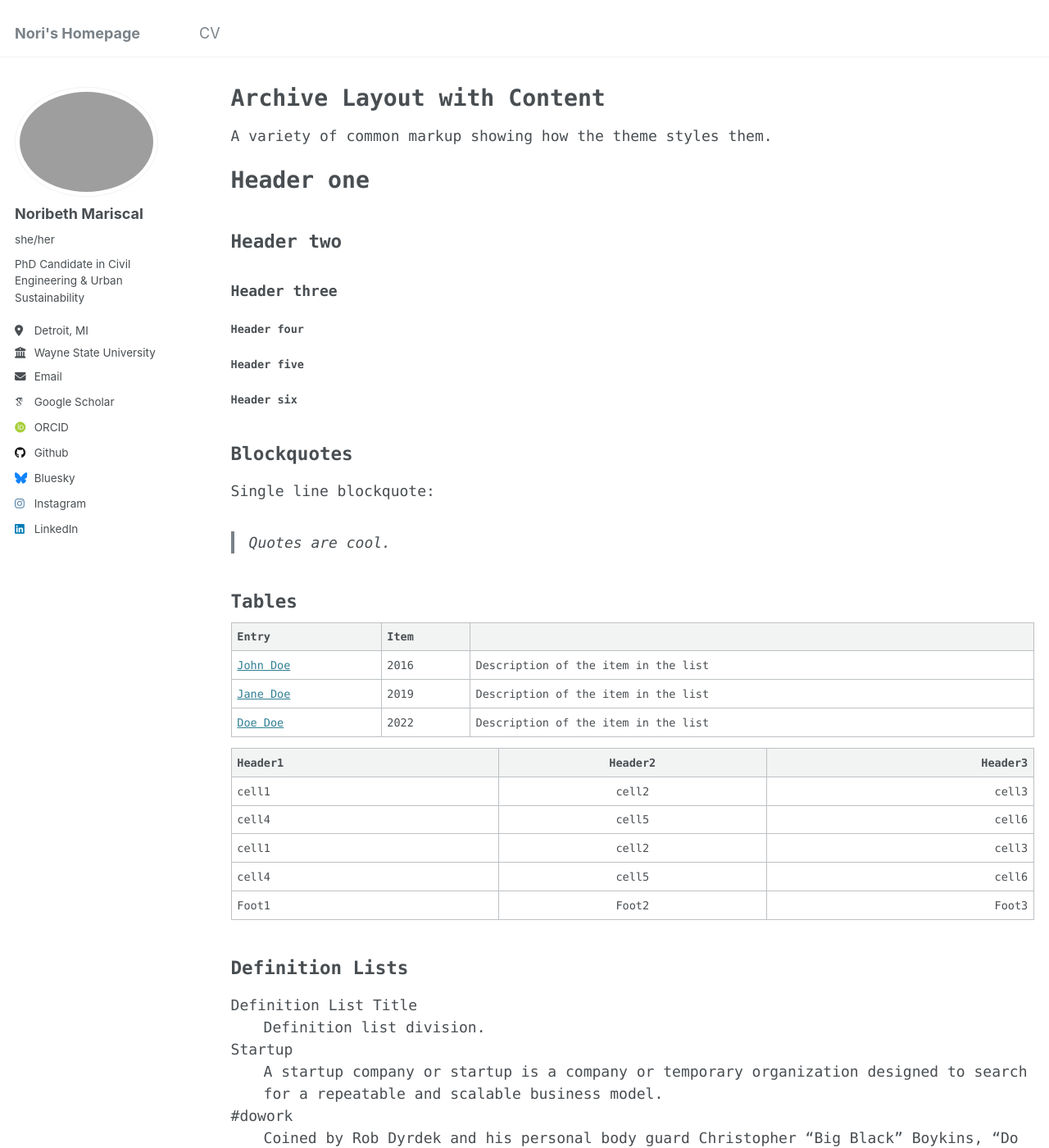
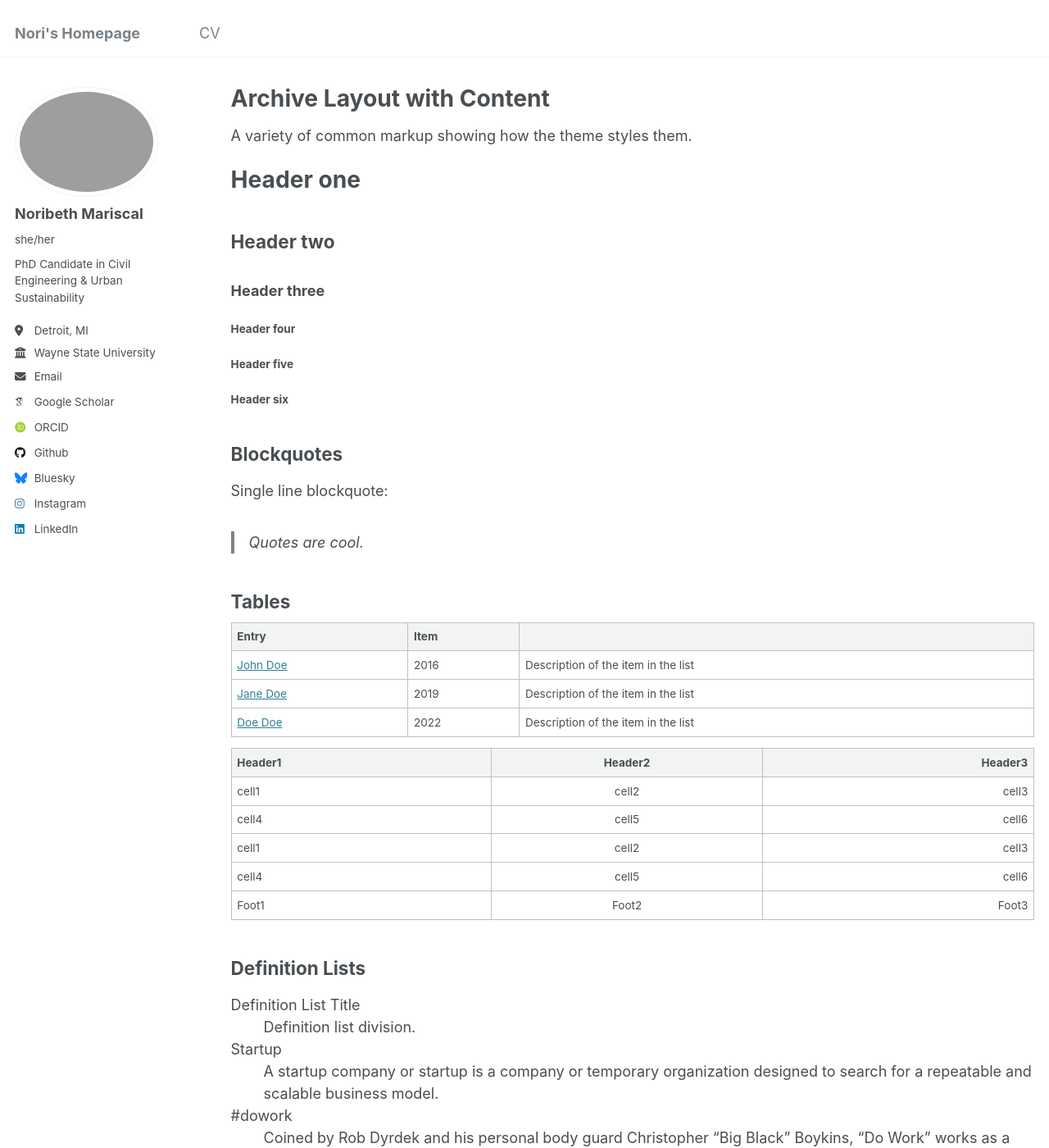
Before and after one commit to noribeth-m/noribeth-m.github.io, a Jekyll site: the page built from _pages/archive-layout-with-content.md, in a window 1280 px wide and 1400 px high. Shown: the whole window at 82% size. Built offline with Jekyll 4.4.1, drawn with Linux system fonts in a browser that asks for light colours; some web fonts are replaced.

Commit message:
Update _variables.scss

```diff
--- a/_sass/_variables.scss
+++ b/_sass/_variables.scss
@@ -28,9 +28,9 @@ $bodoni                     : "Bodoni MT", serif;
 $calisto                    : "Calisto MT", serif;
 $garamond                   : Garamond, serif;
 
-$global-font-family         : $monospace;
-$header-font-family         : $monospace;
-$caption-font-family        : $monospace;
+$global-font-family         : $sans-serif;
+$header-font-family         : $sans-serif;
+$caption-font-family        : $serif;
 
 /* type scale */
 $type-size-1                : 2.441em;  // ~39.056px
```
